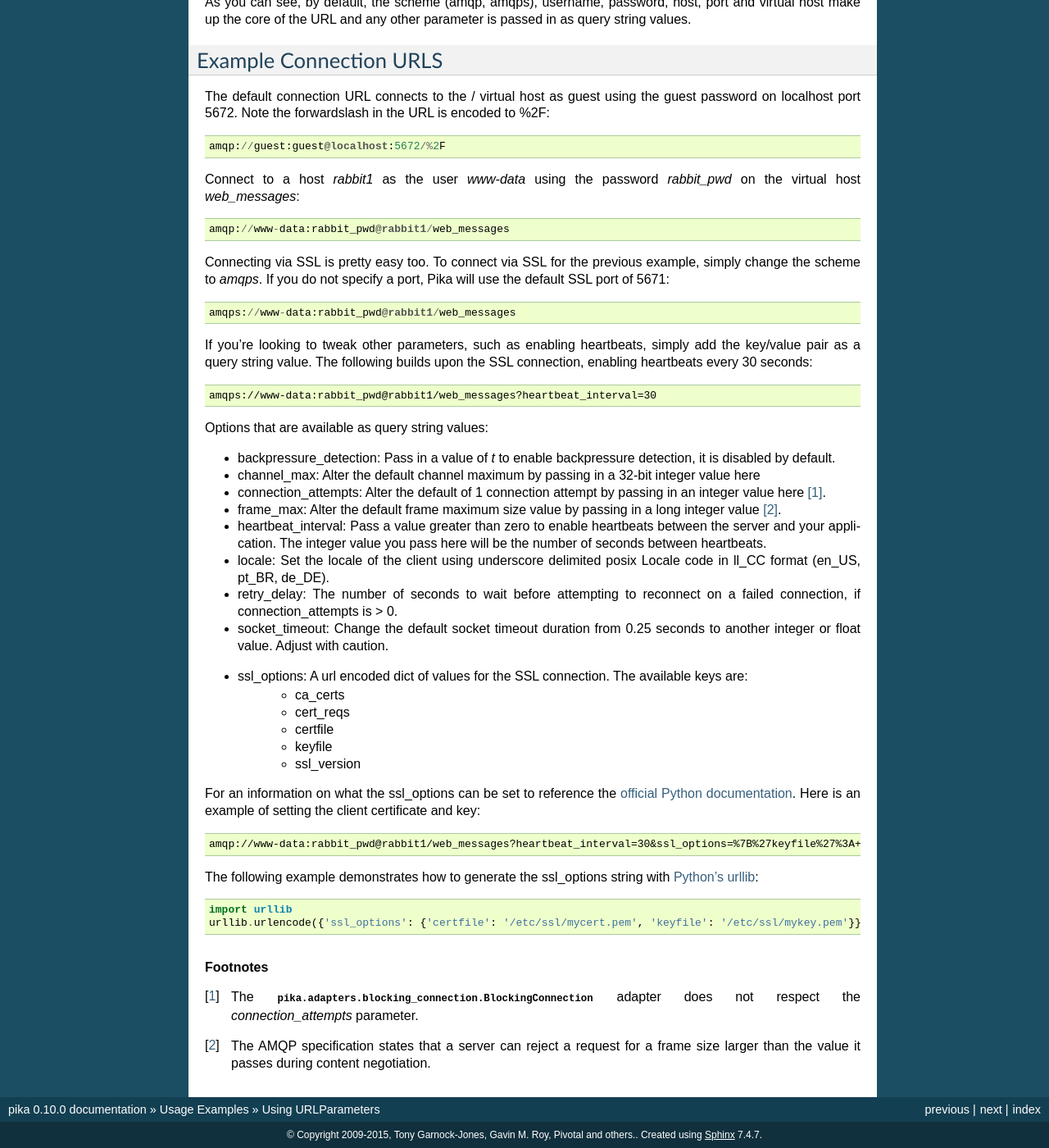
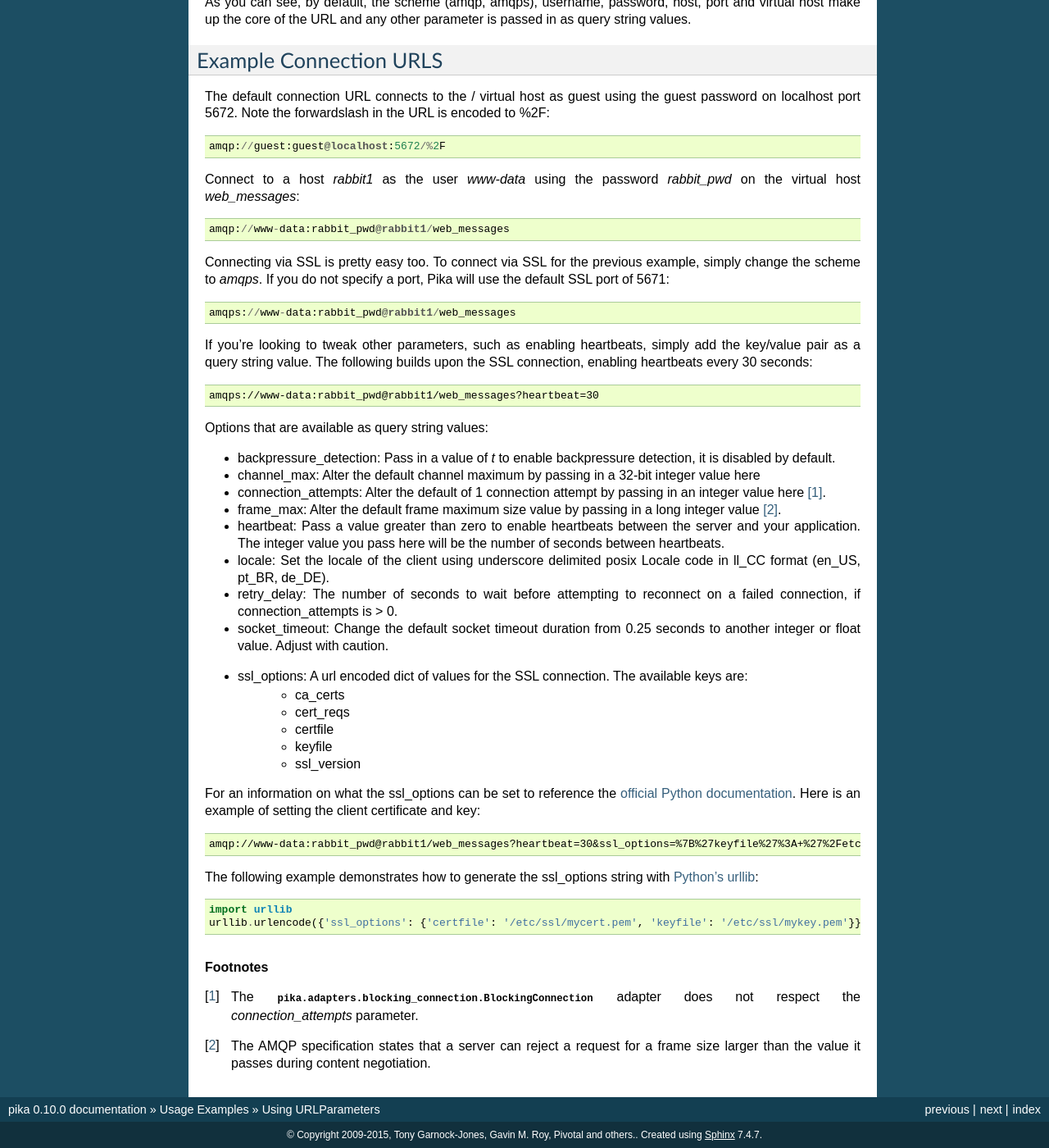
Before and after one commit to pika/pika, a Sphinx documentation site: the page built from docs/examples/using_urlparameters.rst, in a window 1280 px wide and 1400 px high, scrolled down 395 px. Shown: the whole window at 82% size. Built offline with Sphinx 7.4.7, drawn with Linux system fonts in a browser that asks for light colours.

Commit message:
Documentation updates for heartbeat intervals

```diff
--- a/docs/examples/using_urlparameters.rst
+++ b/docs/examples/using_urlparameters.rst
@@ -33,7 +33,7 @@ Connecting via SSL is pretty easy too. To connect via SSL for the previous examp
 
 If you're looking to tweak other parameters, such as enabling heartbeats, simply add the key/value pair as a query string value. The following builds upon the SSL connection, enabling heartbeats every 30 seconds::
 
-  amqps://www-data:rabbit_pwd@rabbit1/web_messages?heartbeat_interval=30
+  amqps://www-data:rabbit_pwd@rabbit1/web_messages?heartbeat=30
 
 
 Options that are available as query string values:
@@ -42,7 +42,7 @@ Options that are available as query string values:
 - channel_max: Alter the default channel maximum by passing in a 32-bit integer value here
 - connection_attempts: Alter the default of 1 connection attempt by passing in an integer value here [#f1]_.
 - frame_max: Alter the default frame maximum size value by passing in a long integer value [#f2]_.
-- heartbeat_interval: Pass a value greater than zero to enable heartbeats between the server and your application. The integer value you pass here will be the number of seconds between heartbeats.
+- heartbeat: Pass a value greater than zero to enable heartbeats between the server and your application. The integer value you pass here will be the number of seconds between heartbeats.
 - locale: Set the locale of the client using underscore delimited posix Locale code in ll_CC format (en_US, pt_BR, de_DE).
 - retry_delay: The number of seconds to wait before attempting to reconnect on a failed connection, if connection_attempts is > 0.
 - socket_timeout: Change the default socket timeout duration from 0.25 seconds to another integer or float value. Adjust with caution.
@@ -55,7 +55,7 @@ Options that are available as query string values:
 
 For an information on what the ssl_options can be set to reference the `official Python documentation <http://docs.python.org/2/library/ssl.html>`_. Here is an example of setting the client certificate and key::
 
-  amqp://www-data:rabbit_pwd@rabbit1/web_messages?heartbeat_interval=30&ssl_options=%7B%27keyfile%27%3A+%27%2Fetc%2Fssl%2Fmykey.pem%27%2C+%27certfile%27%3A+%27%2Fetc%2Fssl%2Fmycert.pem%27%7D
+  amqp://www-data:rabbit_pwd@rabbit1/web_messages?heartbeat=30&ssl_options=%7B%27keyfile%27%3A+%27%2Fetc%2Fssl%2Fmykey.pem%27%2C+%27certfile%27%3A+%27%2Fetc%2Fssl%2Fmycert.pem%27%7D
 
 The following example demonstrates how to generate the ssl_options string with `Python's urllib <http://docs.python.org/2/library/urllib.html>`_::
 
```
